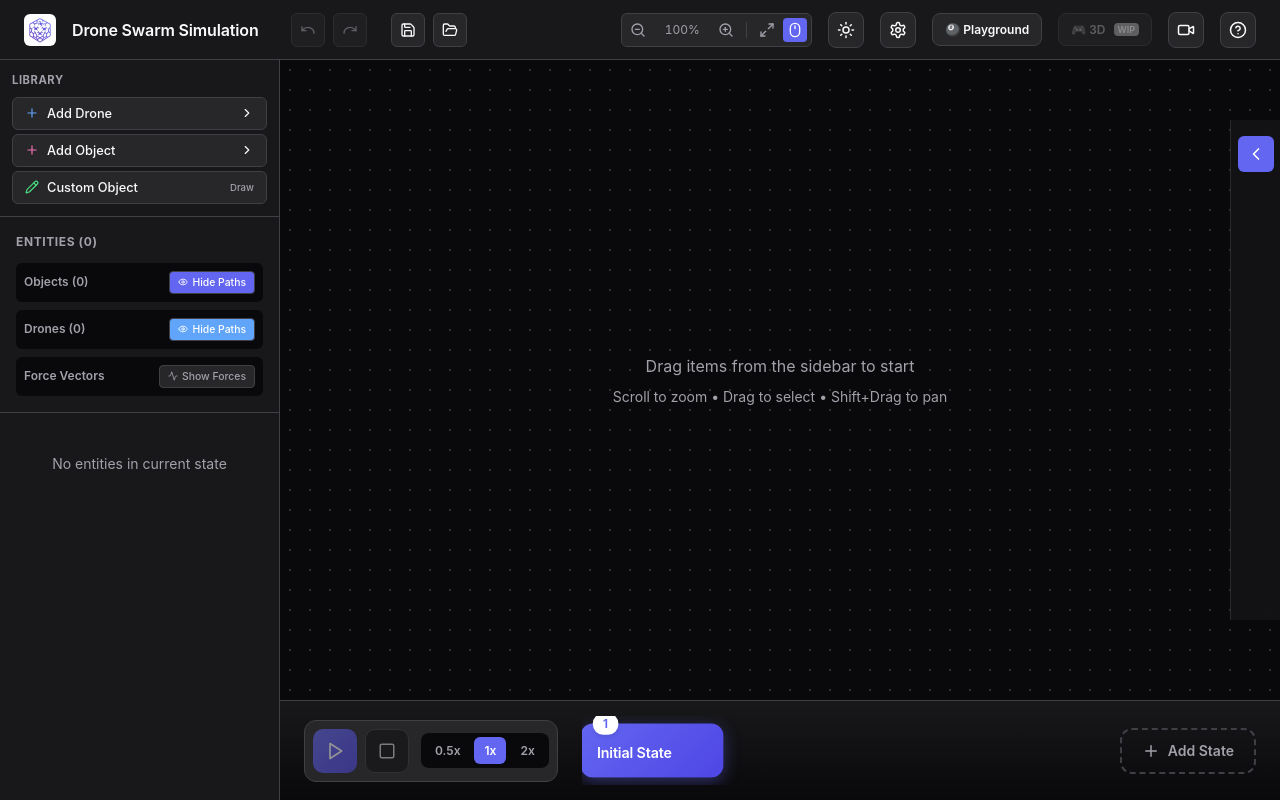
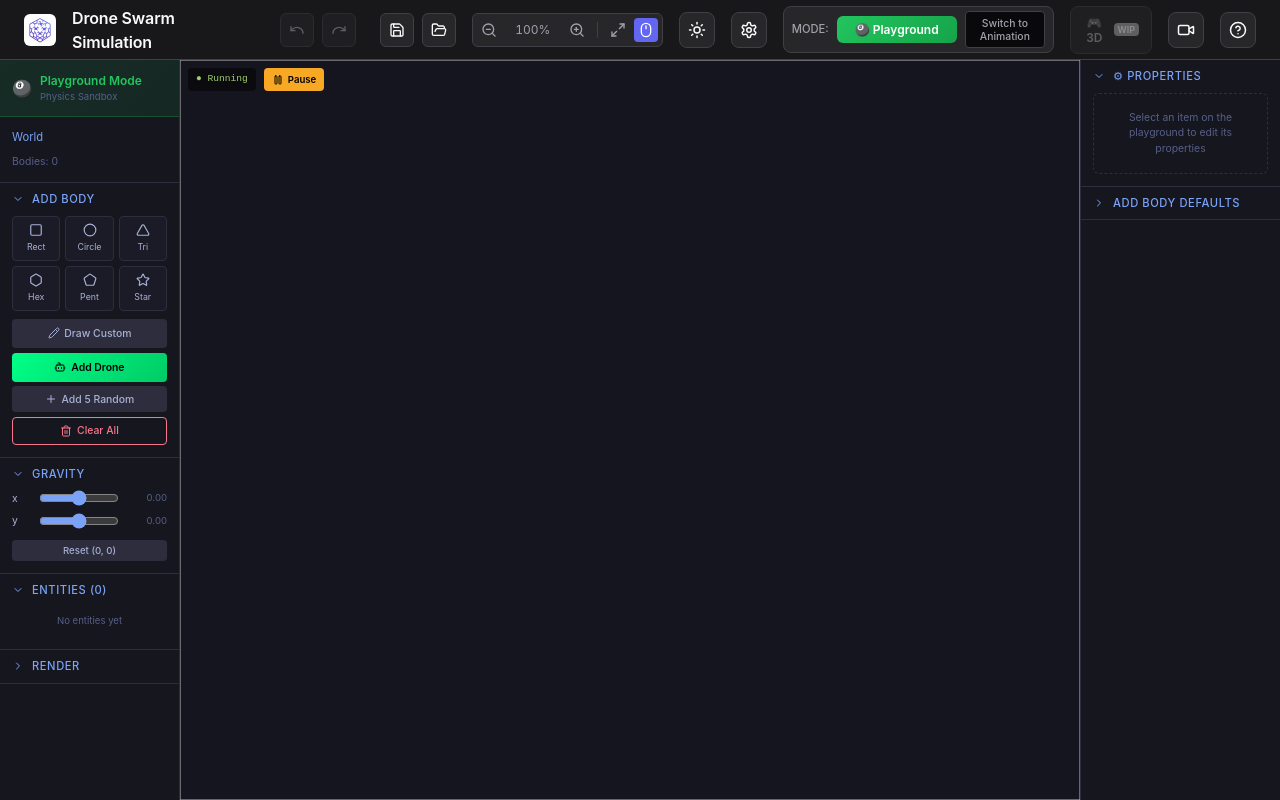
Before and after one commit to mariosumali/drone-swarm-simulation, a React (Vite) app: page / in a window 1280 px wide. Built offline with nearby package versions, Linux system fonts and the light colour scheme.

Commit message:
Default is playground mode. Fixed centering on animation

```diff
--- a/src/App.jsx
+++ b/src/App.jsx
@@ -41,7 +41,9 @@ function App() {
     const [showForceVectors, setShowForceVectors] = useState(false);
     const [showTelemetry, setShowTelemetry] = useState(false);
     const [show3DMode, setShow3DMode] = useState(false); // 2D mode by default
-    const [playgroundMode, setPlaygroundMode] = useState(false); // Standalone physics playground
+    const [playgroundMode, setPlaygroundMode] = useState(true); // Playground mode is default
+    // State to save Animation mode data when switching to Playground
+    const [savedAnimationState, setSavedAnimationState] = useState(null);
     const [isSidebarExpanded, setIsSidebarExpanded] = useState(false);
     const [clipboard, setClipboard] = useState([]);
     const [theme, setTheme] = useState(() => {
@@ -126,8 +128,8 @@ function App() {
 
     // Center the viewport so (0,0) is in the center of the canvas (aligns 2D with 3D)
     useEffect(() => {
-        if (viewport.needsCenter) {
-            // Use a small timeout to ensure the container is mounted and has dimensions
+        if (viewport.needsCenter && !playgroundMode) {
+            // Use a longer timeout to ensure the container is fully mounted after mode switch
             const timer = setTimeout(() => {
                 if (playgroundContainerRef.current) {
                     const rect = playgroundContainerRef.current.getBoundingClientRect();
@@ -140,10 +142,10 @@ function App() {
                         }));
                     }
                 }
-            }, 50);
+            }, 150);
             return () => clearTimeout(timer);
         }
-    }, [viewport.needsCenter]);
+    }, [viewport.needsCenter, playgroundMode]);
 
     const handleToggleRecord = async () => {
         if (isRecording) {
@@ -1687,27 +1689,97 @@ function App() {
                         <Settings size={18} />
                     </button>
 
-                    {/* Playground Mode Toggle */}
+                    {/* Mode Toggle: Playground (Physics) vs Animation */}
+                    <div style={{
+                        display: 'flex',
+                        alignItems: 'center',
+                        gap: '0.5rem',
+                        padding: '0.25rem 0.5rem',
+                        background: 'var(--bg-tertiary)',
+                        borderRadius: '8px',
+                        border: '1px solid var(--border-color)'
+                    }}>
+                        <span style={{
+                            fontSize: '0.7rem',
+                            color: 'var(--text-secondary)',
+                            fontWeight: 500,
+                            textTransform: 'uppercase'
+                        }}>Mode:</span>
                         <button
-                        onClick={() => setPlaygroundMode(!playgroundMode)}
+                            onClick={() => {
+                                if (playgroundMode) {
+                                    // Switching from Playground to Animation - trigger viewport re-centering
+                                    setPlaygroundMode(false);
+                                    // Need to re-center viewport after Animation mode container mounts
+                                    setTimeout(() => {
+                                        setViewport(prev => ({ ...prev, needsCenter: true }));
+                                    }, 100);
+                                } else {
+                                    // Switching from Animation to Playground - save current animation state
+                                    setSavedAnimationState({
+                                        items: JSON.parse(JSON.stringify(items)),
+                                        states: JSON.parse(JSON.stringify(states)),
+                                        currentStateId,
+                                        viewport: { ...viewport },
+                                        selectedIds: new Set(selectedIds)
+                                    });
+                                    setPlaygroundMode(true);
+                                }
+                            }}
                             style={{
-                            padding: '0.5rem 0.75rem',
-                            background: playgroundMode ? 'linear-gradient(135deg, #22c55e, #16a34a)' : 'var(--bg-tertiary)',
-                            border: '1px solid var(--border-color)',
-                            borderRadius: '8px',
-                            color: playgroundMode ? 'white' : 'var(--text-primary)',
+                                padding: '0.4rem 0.75rem',
+                                background: playgroundMode ? 'linear-gradient(135deg, #22c55e, #16a34a)' : 'linear-gradient(135deg, #6366f1, #4f46e5)',
+                                border: 'none',
+                                borderRadius: '6px',
+                                color: 'white',
                                 cursor: 'pointer',
                                 display: 'flex',
                                 alignItems: 'center',
                                 gap: '6px',
                                 fontWeight: 600,
                                 fontSize: '12px',
-                            transition: 'all 0.2s'
+                                transition: 'all 0.2s',
+                                minWidth: '120px',
+                                justifyContent: 'center'
                             }}
-                        title={playgroundMode ? 'Exit Physics Playground' : 'Enter Physics Playground Mode'}
+                            title={playgroundMode ? 'Currently in Playground Mode (Physics Sandbox)' : 'Currently in Animation Mode (State-based)'}
                         >
-                        🎱 {playgroundMode ? 'Exit Playground' : 'Playground'}
+                            {playgroundMode ? '🎱 Playground' : '🎬 Animation'}
                         </button>
+                        <button
+                            onClick={() => {
+                                if (playgroundMode) {
+                                    setPlaygroundMode(false);
+                                    // Need to re-center viewport after Animation mode container mounts
+                                    setTimeout(() => {
+                                        setViewport(prev => ({ ...prev, needsCenter: true }));
+                                    }, 100);
+                                } else {
+                                    setSavedAnimationState({
+                                        items: JSON.parse(JSON.stringify(items)),
+                                        states: JSON.parse(JSON.stringify(states)),
+                                        currentStateId,
+                                        viewport: { ...viewport },
+                                        selectedIds: new Set(selectedIds)
+                                    });
+                                    setPlaygroundMode(true);
+                                }
+                            }}
+                            style={{
+                                padding: '0.3rem 0.5rem',
+                                background: 'var(--bg-primary)',
+                                border: '1px solid var(--border-color)',
+                                borderRadius: '4px',
+                                color: 'var(--text-secondary)',
+                                cursor: 'pointer',
+                                fontSize: '0.65rem',
+                                fontWeight: 500
+                            }}
+                            title={playgroundMode ? 'Switch to Animation Mode' : 'Switch to Playground Mode'}
+                        >
+                            Switch to {playgroundMode ? 'Animation' : 'Playground'}
+                        </button>
+                    </div>
 
                     {/* 2D/3D Toggle - 3D Under Construction */}
                     <div style={{ position: 'relative' }}>
--- a/src/components/PhysicsPlayground.jsx
+++ b/src/components/PhysicsPlayground.jsx
@@ -218,6 +218,7 @@ export function PhysicsPlayground({ theme = 'dark' }) {
         }
     };
 
+
     return (
         <div style={{ display: 'flex', height: '100%', width: '100%', background: '#1a1b26' }}>
 
@@ -230,6 +231,21 @@ export function PhysicsPlayground({ theme = 'dark' }) {
                 flexDirection: 'column',
                 overflowY: 'auto'
             }}>
+                {/* Mode Indicator Header */}
+                <div style={{
+                    padding: '0.75rem',
+                    background: 'linear-gradient(135deg, #22c55e20, #16a34a20)',
+                    borderBottom: '1px solid #22c55e40',
+                    display: 'flex',
+                    alignItems: 'center',
+                    gap: '0.5rem'
+                }}>
+                    <span style={{ fontSize: '1rem' }}>🎱</span>
+                    <div>
+                        <div style={{ fontSize: '0.75rem', color: '#22c55e', fontWeight: 600 }}>Playground Mode</div>
+                        <div style={{ fontSize: '0.6rem', color: '#565f89' }}>Physics Sandbox</div>
+                    </div>
+                </div>
                 <div style={{ padding: '0.75rem', borderBottom: '1px solid #2d2d3d' }}>
                     <div style={{ fontSize: '0.7rem', color: '#7aa2f7', marginBottom: '0.5rem' }}>World</div>
                     <div style={{ fontSize: '0.65rem', color: '#565f89' }}>Bodies: {objects.length}</div>
@@ -359,10 +375,10 @@ export function PhysicsPlayground({ theme = 'dark' }) {
                     >
                         <Trash2 size={12} /> Clear All
                     </button>
-                </Section>
+                </Section >
 
                 {/* Gravity */}
-                <Section title="Gravity">
+                < Section title="Gravity" >
                     <SliderControl label="x" value={gravity.x} min={-1} max={1} step={0.1} onChange={(v) => updateGravity(v, gravity.y)} />
                     <SliderControl label="y" value={gravity.y} min={-1} max={1} step={0.1} onChange={(v) => updateGravity(gravity.x, v)} />
                     <button
@@ -381,11 +397,12 @@ export function PhysicsPlayground({ theme = 'dark' }) {
                     >
                         Reset (0, 0)
                     </button>
-                </Section>
+                </Section >
 
                 {/* Entities List */}
-                <Section title={`Entities (${objects.length})`} defaultOpen={true}>
-                    {objects.length === 0 ? (
+                < Section title={`Entities (${objects.length})`} defaultOpen={true} >
+                    {
+                        objects.length === 0 ? (
                             <div style={{ fontSize: '0.6rem', color: '#565f89', textAlign: 'center', padding: '0.5rem' }}>
                                 No entities yet
                             </div>
@@ -423,11 +440,12 @@ export function PhysicsPlayground({ theme = 'dark' }) {
                                     </div>
                                 ))}
                             </div>
-                    )}
-                </Section>
+                        )
+                    }
+                </Section >
 
                 {/* Render Options */}
-                <Section title="Render" defaultOpen={false}>
+                < Section title="Render" defaultOpen={false} >
                     <ToggleControl label="showGrid" value={showGrid} onChange={toggleGrid} />
                     <ToggleControl label="wireframes" value={renderOptions.wireframes} onChange={(v) => setRenderOption('wireframes', v)} />
                     <ToggleControl label="showBounds" value={renderOptions.showBounds} onChange={(v) => setRenderOption('showBounds', v)} />
@@ -436,11 +454,11 @@ export function PhysicsPlayground({ theme = 'dark' }) {
                     <ToggleControl label="showAxes" value={renderOptions.showAxes} onChange={(v) => setRenderOption('showAxes', v)} />
                     <ToggleControl label="showAngleIndicator" value={renderOptions.showAngleIndicator} onChange={(v) => setRenderOption('showAngleIndicator', v)} />
                     <ToggleControl label="showIds" value={renderOptions.showIds} onChange={(v) => setRenderOption('showIds', v)} />
-                </Section>
-            </div>
+                </Section >
+            </div >
 
             {/* Canvas Area */}
-            <div
+            < div
                 ref={containerRef}
                 onContextMenu={handleContextMenu}
                 onClick={handleCanvasClick}
@@ -454,7 +472,7 @@ export function PhysicsPlayground({ theme = 'dark' }) {
                 }}
             >
                 {/* Status and Pause Button */}
-                <div style={{
+                < div style={{
                     position: 'absolute',
                     top: 8,
                     left: 8,
@@ -493,10 +511,11 @@ export function PhysicsPlayground({ theme = 'dark' }) {
                         {isPaused ? <Play size={12} /> : <Pause size={12} />}
                         {isPaused ? 'Play' : 'Pause'}
                     </button>
-                </div>
+                </div >
 
                 {/* Grid Overlay */}
-                {showGrid && (
+                {
+                    showGrid && (
                         <svg
                             style={{
                                 position: 'absolute',
@@ -519,10 +538,12 @@ export function PhysicsPlayground({ theme = 'dark' }) {
                             </defs>
                             <rect width="100%" height="100%" fill="url(#grid)" />
                         </svg>
-                )}
+                    )
+                }
 
                 {/* Drawing mode indicator */}
-                {drawingMode && (
+                {
+                    drawingMode && (
                         <div style={{
                             position: 'absolute',
                             top: 8,
@@ -562,10 +583,12 @@ export function PhysicsPlayground({ theme = 'dark' }) {
                                 Cancel
                             </button>
                         </div>
-                )}
+                    )
+                }
 
                 {/* Drawing preview */}
-                {drawingMode && drawingPoints.length > 0 && (
+                {
+                    drawingMode && drawingPoints.length > 0 && (
                         <svg style={{
                             position: 'absolute',
                             top: 0,
@@ -586,10 +609,12 @@ export function PhysicsPlayground({ theme = 'dark' }) {
                                 <circle key={i} cx={p.x} cy={p.y} r="5" fill="#7aa2f7" />
                             ))}
                         </svg>
-                )}
+                    )
+                }
 
                 {/* Context Menu */}
-                {contextMenu && (
+                {
+                    contextMenu && (
                         <div style={{
                             position: 'absolute',
                             left: contextMenu.x,
@@ -625,11 +650,12 @@ export function PhysicsPlayground({ theme = 'dark' }) {
                                 </div>
                             ))}
                         </div>
-                )}
-            </div>
+                    )
+                }
+            </div >
 
             {/* Right Panel - Properties */}
-            <div style={{
+            < div style={{
                 width: '200px',
                 borderLeft: '1px solid #2d2d3d',
                 background: '#16161e',
@@ -822,7 +848,7 @@ export function PhysicsPlayground({ theme = 'dark' }) {
                     <SliderControl label="restitution" value={bodyDefaults.restitution} min={0} max={1} step={0.01} onChange={(v) => setBodyDefault('restitution', v)} />
                     <ToggleControl label="isStatic" value={bodyDefaults.isStatic} onChange={(v) => setBodyDefault('isStatic', v)} />
                 </Section>
-            </div>
-        </div>
+            </div >
+        </div >
     );
 }
--- a/src/components/Playground.jsx
+++ b/src/components/Playground.jsx
@@ -1460,7 +1460,10 @@ export function Playground({
                     )}
                 </div>
                 {/* End of world origin wrapper */}
-
+            </div>
+            {/* End of viewport transform wrapper */}
+
+            {/* Empty state message - positioned outside transform so it stays centered on screen */}
             {
                 visibleItems.length === 0 && !drawingMode && (
                     <div style={{
@@ -1469,15 +1472,14 @@ export function Playground({
                         transform: 'translate(-50%, -50%)',
                         color: 'var(--text-secondary)',
                         pointerEvents: 'none',
-                            textAlign: 'center'
+                        textAlign: 'center',
+                        zIndex: 10
                     }}>
                         <p>Drag items from the sidebar to start</p>
                         <p style={{ fontSize: '0.875rem', marginTop: '0.5rem' }}>Scroll to zoom • Drag to select • Shift+Drag to pan</p>
                     </div>
                 )
             }
-
-            </div>
 
             {/* Right-click Context Menu */}
             {contextMenu && (
```
Also changed, not shown: 1 other file (tests, documents, lock files or other folders). Lines whose indentation alone changed are shown as unchanged.
